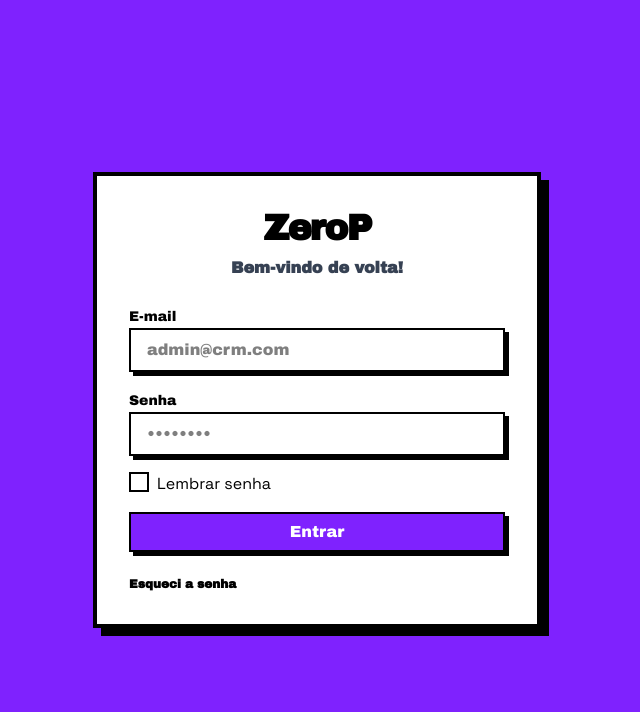
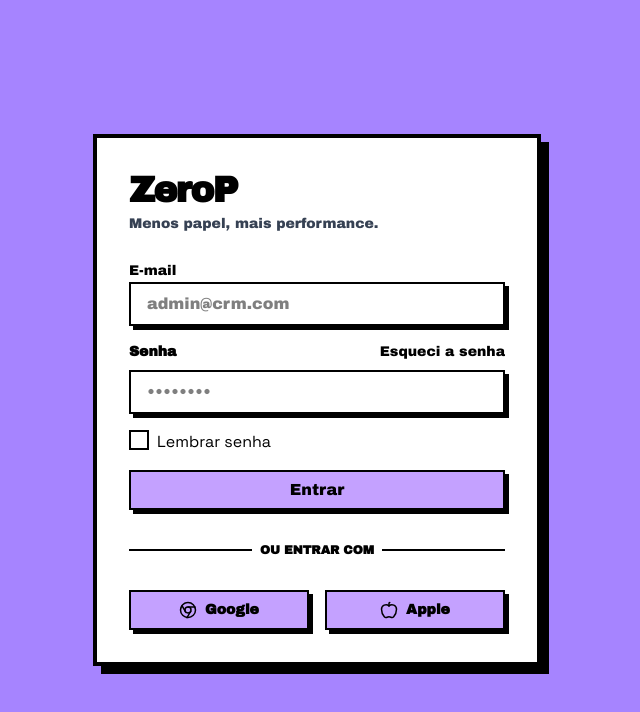
Before and after one commit to coutinho98/zerop-front, a React (Vite) app: page / in a window 1280 px wide. Shown: the top 712 px of the page, without its empty margins (323-963 px from the left). Built offline with nearby package versions, Linux system fonts and the light colour scheme.

Commit message:
feat: added a new theme and configured the lgoin screen

```diff
--- a/src/index.css
+++ b/src/index.css
@@ -33,40 +33,47 @@
 
 :root {
   --radius: 0;
-  --background: #fff;
-  --foreground: #000;
-  --card: #fff;
-  --card-foreground: #000;
-  --primary: #ffdb33;
-  --primary-hover: #ffcc00;
-  --primary-foreground: #000;
-  --secondary: #000;
-  --secondary-foreground: #fff;
-  --muted: #aeaeae;
-  --muted-foreground: #5a5a5a;
-  --accent: #fae583;
-  --accent-foreground: #000;
-  --destructive: #e63946;
-  --destructive-foreground: #fff;
-  --border: #000;
+  --background: #F9F5F2;
+  --foreground: #000000;
+  --muted: #EDE3FF;
+  --muted-foreground: #5B3B98;
+  --card: #FFFFFF;
+  --card-foreground: #000000;
+  --popover: #FFFFFF;
+  --popover-foreground: #000000;
+  --border: #000000;
+  --input: #FFFFFF;
+  --primary: #C4A1FF;
+  --primary-hover: #9678FF;
+  --primary-foreground: #000000;
+  --secondary: #E7F193;
+  --secondary-foreground: #000000;
+  --accent: #FE91E9;
+  --accent-foreground: #000000;
+  --destructive: #FE3B3B;
+  --destructive-foreground: #FFFFFF;
+  --ring: #000000;
 }
 
 .dark {
-  --radius: 0;
-  --background: #1a1a1a;
+  --background: #121014;
   --foreground: #f5f5f5;
-  --card: #242424;
-  --card-foreground: #f5f5f5;
-  --primary: #ffdb33;
-  --primary-hover: #ffcc00;
-  --primary-foreground: #000;
-  --secondary: #3a3a3a;
-  --secondary-foreground: #f5f5f5;
-  --muted: #3f3f46;
-  --muted-foreground: #a0a0a0;
-  --accent: #fae583;
-  --accent-foreground: #000;
-  --destructive: #e63946;
-  --destructive-foreground: #fff;
-  --border: #3a3a3a;
+  --muted: #2d2440;
+  --muted-foreground: #c7b6f3;
+  --card: #1a1820;
+  --card-foreground: #ffffff;
+  --popover: #1a1820;
+  --popover-foreground: #ffffff;
+  --border: #2a2a2e;
+  --input: #2a2a2e;
+  --primary: #C4A1FF;
+  --primary-hover: #9678FF;
+  --primary-foreground: #000000;
+  --secondary: #E7F193;
+  --secondary-foreground: #000000;
+  --accent: #FE91E9;
+  --accent-foreground: #000000;
+  --destructive: #FE3B3B;
+  --destructive-foreground: #ffffff;
+  --ring: #C4A1FF;
 }
--- a/src/pages/Login.tsx
+++ b/src/pages/Login.tsx
@@ -5,6 +5,7 @@ import { Input } from "../components/retroui/Input";
 import { Checkbox } from "../components/retroui/Checkbox";
 import { Text } from "../components/retroui/Text";
 import { apiFetch } from "@/lib/api";
+import { Chrome, Apple } from "lucide-react";
 
 export default function Login() {
   const [email, setEmail] = useState("");
@@ -33,13 +34,13 @@ export default function Login() {
   }
 
   return (
-    <div className="min-h-screen bg-violet-600 flex items-center justify-center p-6 font-head">
+    <div className="min-h-screen bg-violet-400 flex items-center justify-center p-6 font-head">
       <div className="w-full max-w-md bg-white border-4 border-black p-8 shadow-[8px_8px_0px_0px_rgba(0,0,0,1)] flex flex-col gap-6">
-        <header className="text-center">
+        <header className="text-left">
           <h1 className="text-4xl font-semibold tracking-tighter">
             ZeroP
           </h1>
-          <p className="mt-2 font-bold text-gray-700">Bem-vindo de volta!</p>
+          <p className="mt-1 text-sm text-gray-700">Menos papel, mais performance.</p>
         </header>
 
         <form className="space-y-4" onSubmit={handleLogin}>
@@ -54,7 +55,16 @@ export default function Login() {
             />
           </div>
           <div className="space-y-2">
-            <label className="text-sm">Senha</label>
+            <div className="flex justify-between items-end">
+              <label className="text-sm font-bold">Senha</label>
+              <a
+                href="#"
+                className="text-sm font-head hover:underline hover:underline-offset-2"
+              >
+                Esqueci a senha
+              </a>
+            </div>
+
             <Input
               type="password"
               placeholder="••••••••"
@@ -70,14 +80,28 @@ export default function Login() {
           <Button
             type="submit"
             disabled={loading}
-            className="w-full mt-4 justify-center bg-violet-600 text-white hover:bg-violet-700"
+            className="w-full mt-4 justify-center "
           >
             {loading ? "Entrando..." : "Entrar"}
           </Button>
+
         </form>
+        <div className="relative my-2">
+          <div className="absolute inset-0 flex items-center">
+            <span className="w-full border-t-2 border-black"></span>
+          </div>
+          <div className="relative flex justify-center text-xs uppercase">
+            <span className="bg-white px-2 font-bold text-black">Ou entrar com</span>
+          </div>
+        </div>
 
-        <div className="flex justify-between items-center text-xs font-semibold font-[archivo]">
-          <a href="#" className="hover:underline hover:underline-offset-2 font-head">Esqueci a senha</a>
+        <div className="grid grid-cols-2 gap-4">
+          <Button className="flex items-center justify-center gap-2 border-2 border-black p-2 shadow-[4px_4px_0px_0px_rgba(0,0,0,1)] hover:translate-x-[2px] hover:translate-y-[2px] hover:shadow-none transition-all font-bold text-sm">
+            <Chrome size={18} /> Google
+          </Button>
+          <Button className="flex items-center justify-center gap-2 border-2 border-black p-2 shadow-[4px_4px_0px_0px_rgba(0,0,0,1)] hover:translate-x-[2px] hover:translate-y-[2px] hover:shadow-none transition-all font-bold text-sm">
+            <Apple size={18} /> Apple
+          </Button>
         </div>
       </div>
     </div>
```
